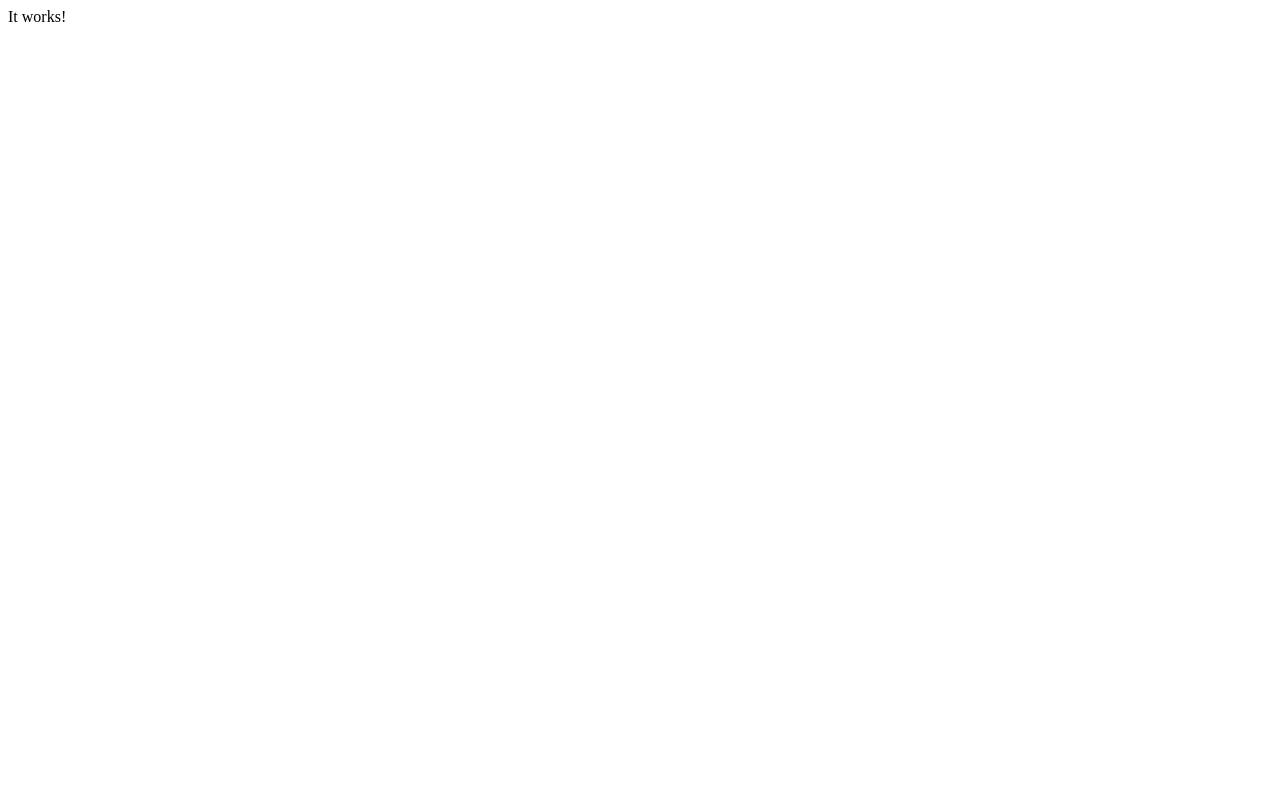
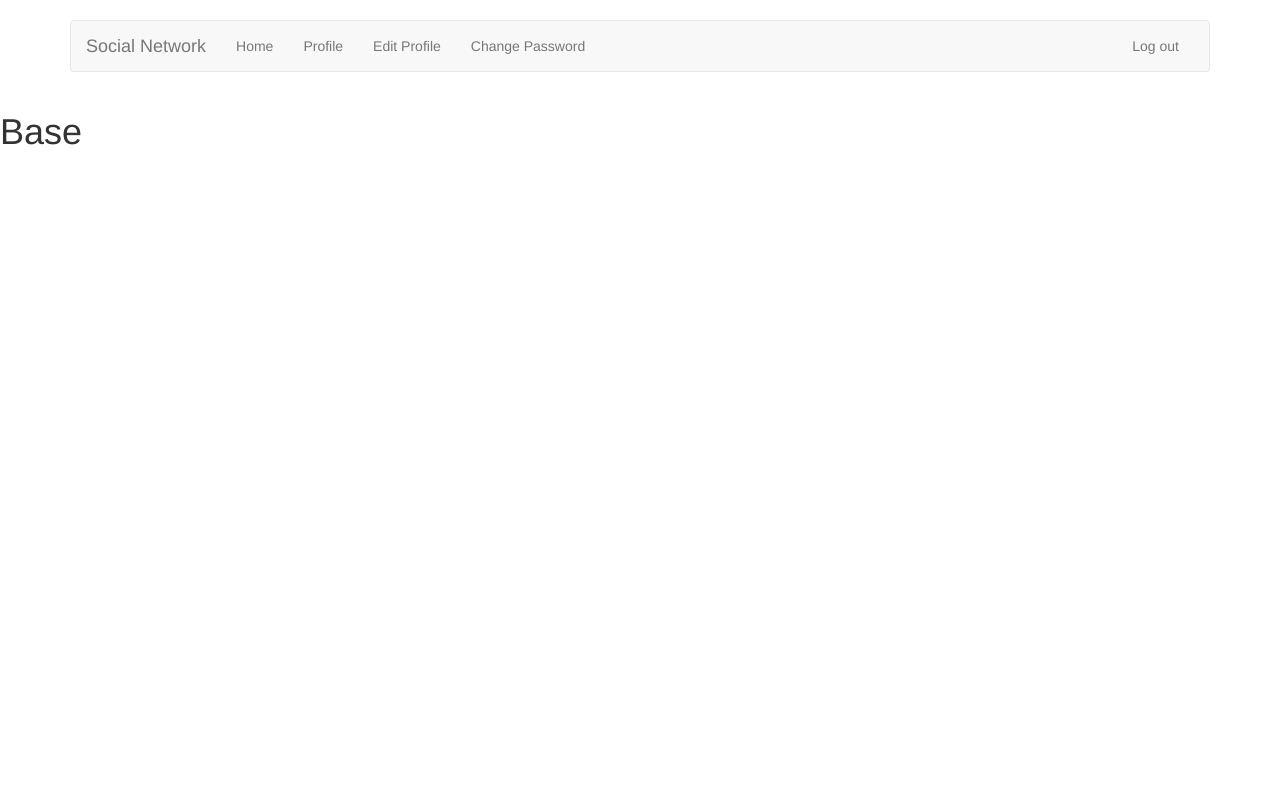
Before and after one commit to maxg203/Django-Tutorials, a Django app: page /home/ in a window 1280 px wide. Before the commit the page is almost empty. Run offline with Django 3.2, Linux system fonts and the light colour scheme; the visitor is signed in with stand-in values (Sample User, id 1); some libraries are stand-ins or nearby versions.

Commit message:
Fixed home page link, moved to class based view and added a basic home page template

```diff
--- a/accounts/templates/base.html
+++ b/accounts/templates/base.html
@@ -22,7 +22,7 @@
               <div id="navbar" class="navbar-collapse collapse">
                 {% if user.is_authenticated %}
                 <ul class="nav navbar-nav">
-                    <li><a href="{% url 'accounts:home' %}">Home</a></li>
+                    <li><a href="{% url 'home:home' %}">Home</a></li>
                     <li><a href="{% url 'accounts:view_profile' %}">Profile</a></li>
                     <li><a href="{% url 'accounts:edit_profile' %}">Edit Profile</a></li>
                     <li><a href="{% url 'accounts:change_password' %}">Change Password</a></li>
--- /dev/null
+++ b/home/templates/home/home.html
@@ -0,0 +1,3 @@
+{% extends 'base.html' %}
+
+<h1>It works!</h1>
--- a/home/urls.py
+++ b/home/urls.py
@@ -1,6 +1,6 @@
 from django.conf.urls import url
-from home import views
+from home.views import HomeView
 
 urlpatterns = [
-    url(r'^$', views.home, name='home')
+    url(r'^$', HomeView.as_view(), name='home')
 ]
--- a/home/views.py
+++ b/home/views.py
@@ -1,6 +1,5 @@
-from django.shortcuts import render
-from django.http import HttpResponse
+from django.views.generic import TemplateView
 
 
-def home(request):
-    return HttpResponse('It works!')
+class HomeView(TemplateView):
+    template_name = 'home/home.html'
```
